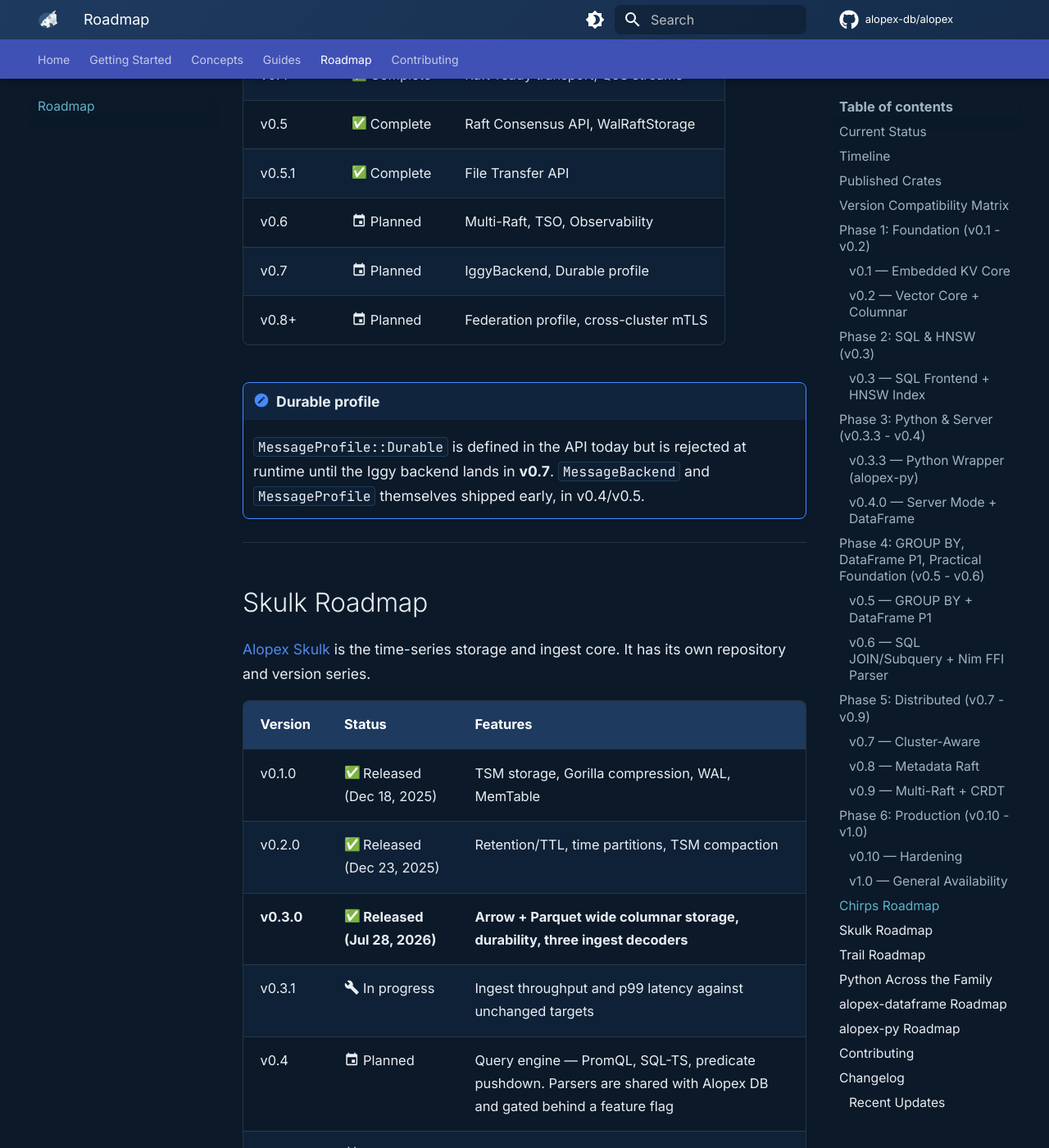
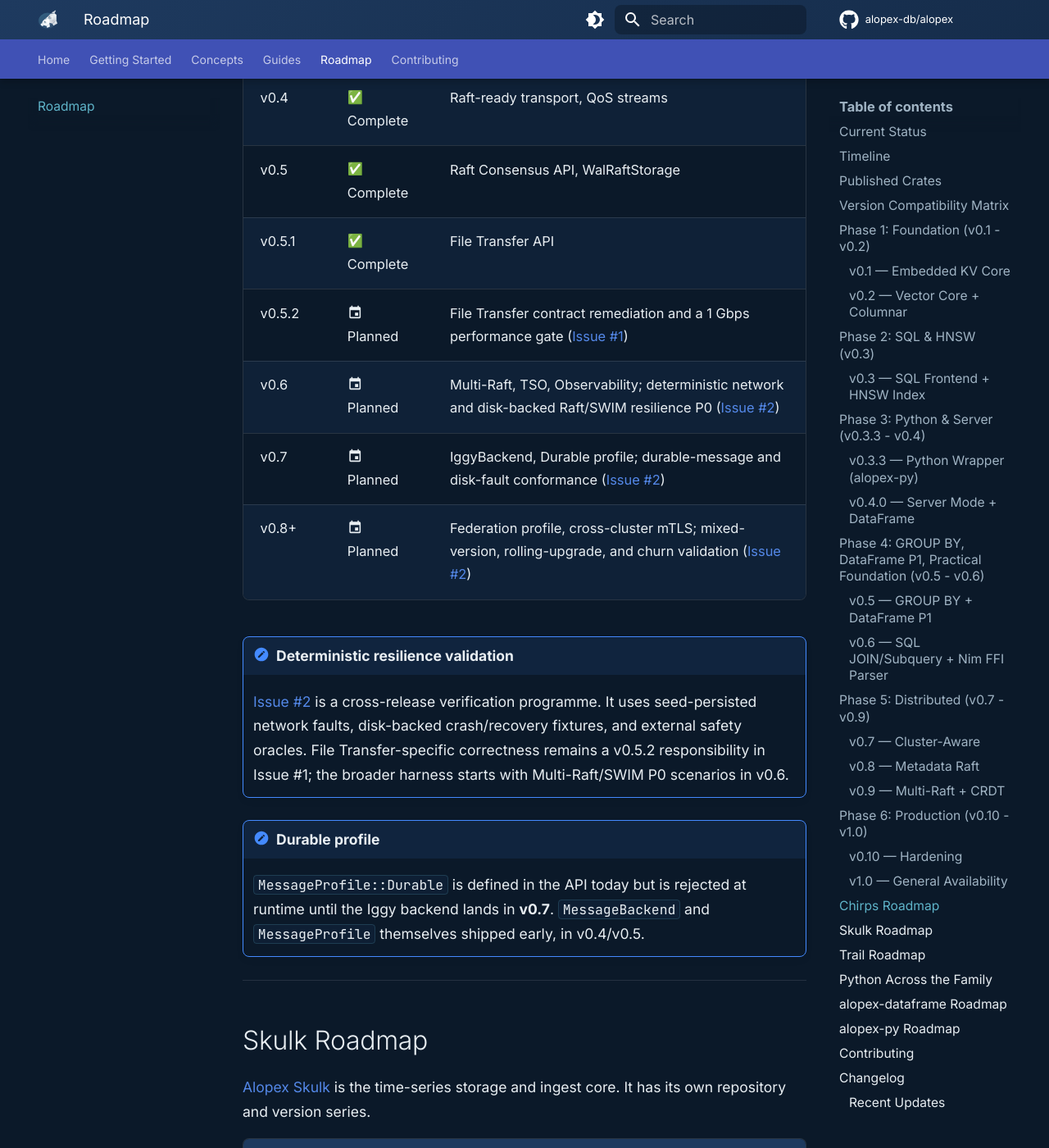
Before and after one commit to alopex-db/alopex-db.github.io, an MkDocs documentation site: the page built from docs/roadmap.md, in a window 1280 px wide and 1400 px high, scrolled down 11591 px. Shown: the whole window at 82% size. Built offline with MkDocs 1.6.1 and Material for MkDocs 9.7.7, drawn with Linux system fonts in a browser that asks for light colours; emoji names are drawn with the system emoji font; comment, search, counter and statistics services are not loaded.

Commit message:
docs: map Chirps resilience validation roadmap

```diff
--- a/docs/roadmap.md
+++ b/docs/roadmap.md
@@ -390,9 +390,18 @@
 | v0.4 | :white_check_mark: Complete | Raft-ready transport, QoS streams |
 | v0.5 | :white_check_mark: Complete | Raft Consensus API, WalRaftStorage |
 | v0.5.1 | :white_check_mark: Complete | File Transfer API |
-| v0.6 | :material-calendar: Planned | Multi-Raft, TSO, Observability |
-| v0.7 | :material-calendar: Planned | IggyBackend, Durable profile |
-| v0.8+ | :material-calendar: Planned | Federation profile, cross-cluster mTLS |
+| v0.5.2 | :material-calendar: Planned | File Transfer contract remediation and a 1 Gbps performance gate ([Issue #1](https://github.com/alopex-db/alopex-chirps/issues/1)) |
+| v0.6 | :material-calendar: Planned | Multi-Raft, TSO, Observability; deterministic network and disk-backed Raft/SWIM resilience P0 ([Issue #2](https://github.com/alopex-db/alopex-chirps/issues/2)) |
+| v0.7 | :material-calendar: Planned | IggyBackend, Durable profile; durable-message and disk-fault conformance ([Issue #2](https://github.com/alopex-db/alopex-chirps/issues/2)) |
+| v0.8+ | :material-calendar: Planned | Federation profile, cross-cluster mTLS; mixed-version, rolling-upgrade, and churn validation ([Issue #2](https://github.com/alopex-db/alopex-chirps/issues/2)) |
+
+!!! note "Deterministic resilience validation"
+
+    [Issue #2](https://github.com/alopex-db/alopex-chirps/issues/2) is a
+    cross-release verification programme. It uses seed-persisted network faults,
+    disk-backed crash/recovery fixtures, and external safety oracles. File
+    Transfer-specific correctness remains a v0.5.2 responsibility in Issue #1;
+    the broader harness starts with Multi-Raft/SWIM P0 scenarios in v0.6.
 
 !!! note "Durable profile"
 
```
